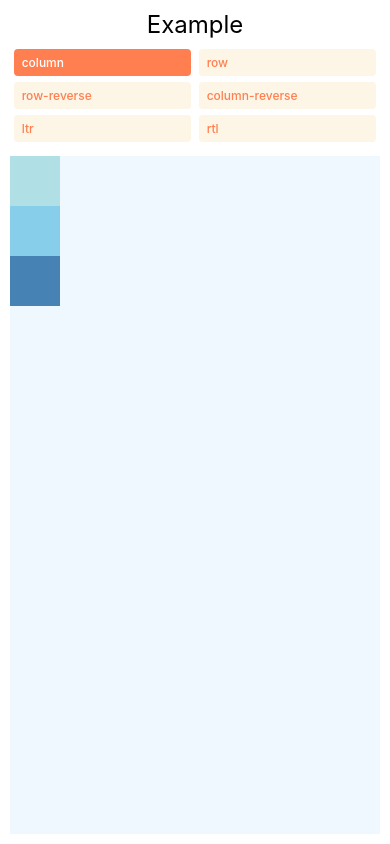
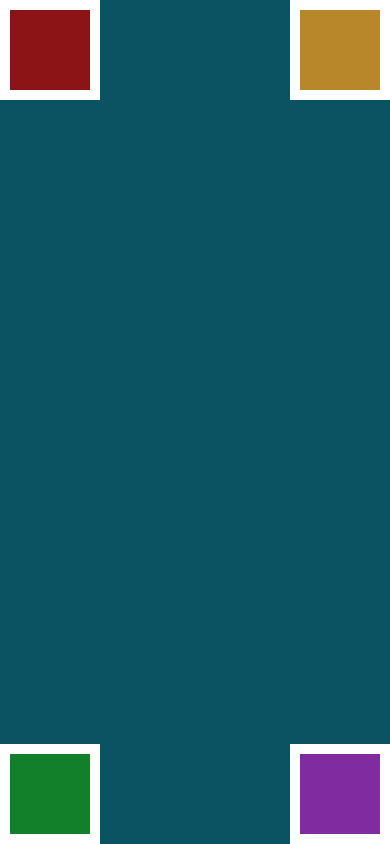
Before and after one commit to emmacv/RN-practices, a React Native app: screen / in a window 390 px wide. Built offline with nearby package versions, Linux system fonts and the light colour scheme.

Commit message:
slight changes added.

```diff
--- a/src/screens/position-screen.tsx
+++ b/src/screens/position-screen.tsx
@@ -1,138 +1,81 @@
-import React, { useState } from "react";
-import { StyleSheet, Text, TouchableOpacity, View } from "react-native";
+import { View, Text } from 'react-native';
+import React from 'react';
+import styled from 'styled-components/native';
 
-const FlexDirectionBasics = () => {
-  const [flexDirection, setflexDirection] = useState("column");
-    const [direction, setDirection] = useState("ltr");
-
+const PositionScreen = () => {
   return (
-    <PreviewLayout
-      title="Example"
-      flexDirectionExample="Example"
-      directionValues={["ltr", "rtl"]}
-      flexDirectionValues={["column", "row", "row-reverse", "column-reverse"]}
-      selectedFlexDirection={flexDirection}
-      selectedDirection={direction}
-      setSelectedFlexDirection={setflexDirection}
-      setSelectedDirection={setDirection}
-    >
-      <View
-        style={[styles.box, { backgroundColor: "powderblue" }]}
-      />
-      <View
-        style={[styles.box, { backgroundColor: "skyblue" }]}
-      />
-      <View
-        style={[styles.box, { backgroundColor: "steelblue" }]}
-      />
-    </PreviewLayout>
+    <StyledView>
+      <Purple />
+      <Orange />
+      <Green />
+      <Red />
+    </StyledView>
   );
 };
 
-const PreviewLayout = ({
-  title,
-  flexDirectionExample,
-  directionValues,
-  flexDirectionValues,
-  selectedFlexDirection,
-  setSelectedFlexDirection,
-  setSelectedDirection,
-  selectedDirection,
-  children,
-}) => (
-  <View style={{ padding: 10, flex: 1 }}>
-    <Text style={styles.label}>{title}</Text>
-    <View style={styles.row}>
-      {flexDirectionValues.map(value => (
-        <TouchableOpacity
-          key={value}
-          onPress={() => setSelectedFlexDirection(value)}
-          style={[
-            styles.button,
-            selectedFlexDirection === value && styles.selected,
-          ]}
-        >
-          <Text
-            style={[
-              styles.buttonLabel,
-              selectedFlexDirection === value && styles.selectedLabel,
-            ]}
-          >
-            {value}
-          </Text>
-        </TouchableOpacity>
-      ))}
-    </View>
-    <View style={styles.row}>
-      {directionValues.map(value => (
-        <TouchableOpacity
-          key={value}
-          onPress={() => setSelectedFlexDirection(value)}
-          style={[
-            styles.button,
-            flexDirectionValues === value && styles.selected,
-          ]}
-        >
-          <Text
-            style={[
-              styles.buttonLabel,
-              flexDirectionValues === value && styles.selectedLabel,
-            ]}
-          >
-            {value}
-          </Text>
-        </TouchableOpacity>
-      ))}
-    </View>
-    <View style={[styles.container, { [flexDirectionExample]: setSelectedFlexDirection }]}>
-      {children}
-    </View>
-  </View>
-);
+export default PositionScreen;
 
-const styles = StyleSheet.create({
-  container: {
-    flex: 1,
-    marginTop: 8,
-    backgroundColor: "aliceblue",
-    flexWrap: 'wrap',
-  },
-  box: {
-    width: 50,
-    height: 50,
-  },
-  row: {
-    flexDirection: "row",
-    flexWrap: "wrap",
-  },
-  button: {
-    paddingHorizontal: 8,
-    paddingVertical: 6,
-    borderRadius: 4,
-    backgroundColor: "oldlace",
-    alignSelf: "flex-start",
-    marginHorizontal: "1%",
-    marginBottom: 6,
-    minWidth: "48%",
-    textAlign: "center",
-  },
-  selected: {
-    backgroundColor: "coral",
-    borderWidth: 0,
-  },
-  buttonLabel: {
-    fontSize: 12,
-    fontWeight: "500",
-    color: "coral",
-  },
-  selectedLabel: {
-    color: "white",
-  },
-  label: {
-    textAlign: "center",
-    marginBottom: 10,
-    fontSize: 24,
-  },
-});
+const StyledView = styled.View`
+  flex: 1;
+  background: #0b5363;
+  justify-content: center;
+  align-items: center;
+`;
 
-export default FlexDirectionBasics;
+const Purple = styled.View`
+  width: 100px;
+  height: 100px;
+  background: #c914c69d;
+  border: 10px solid white;
+  /* top: 50px; */
+  position: absolute;
+  /* bottom: 0px; */
+  /* right: 50px; */
+  /* left: 50px; */
+  /* z-index: 3; */
+  bottom: 0px;
+  right: 0;
+  `;
+
+const Green = styled.View`
+  width: 100px;
+  height: 100px;
+  background: #159215b7;
+  border: 10px solid white;
+  /* top: 50px; */
+  position: absolute;
+  /* bottom: 0px; */
+  /* right: 50px; */
+  /* left: 50px; */
+  /* z-index: 3; */
+  bottom: 0px;
+  left: 0;
+`;
+
+const Red = styled.View`
+  width: 100px;
+  height: 100px;
+  background: #9b0e0ee5;
+  border: 10px solid white;
+  /* top: 50px; */
+  position: absolute;
+  /* bottom: 0px; */
+  /* right: 50px; */
+  /* left: 50px; */
+  /* z-index: 3; */
+  top: 0px;
+  left: 0;
+`;
+
+const Orange = styled.View`
+  width: 100px;
+  height: 100px;
+  background: #e4941bcc;
+  border: 10px solid white;
+  /* bottom: 100px; */
+  position: absolute;
+  /* bottom: 0%; */
+  right: 0px;
+  top: 0px;
+  /* left: 50px; */
+`;
```
